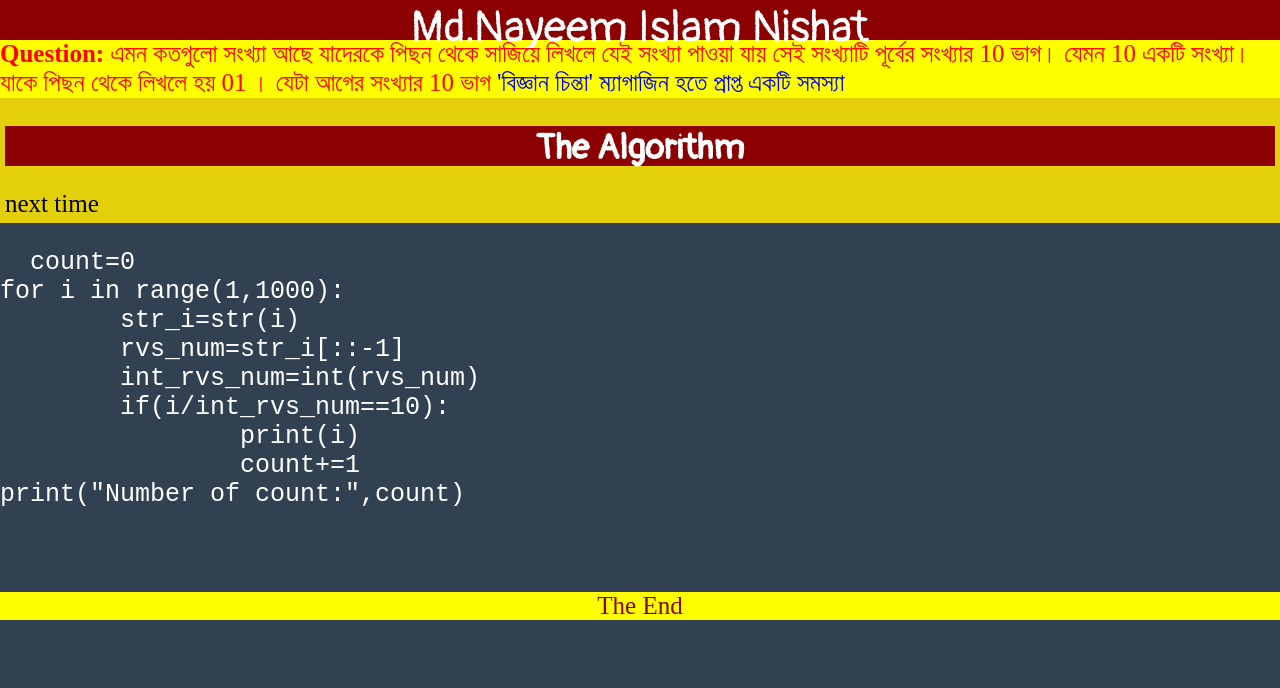
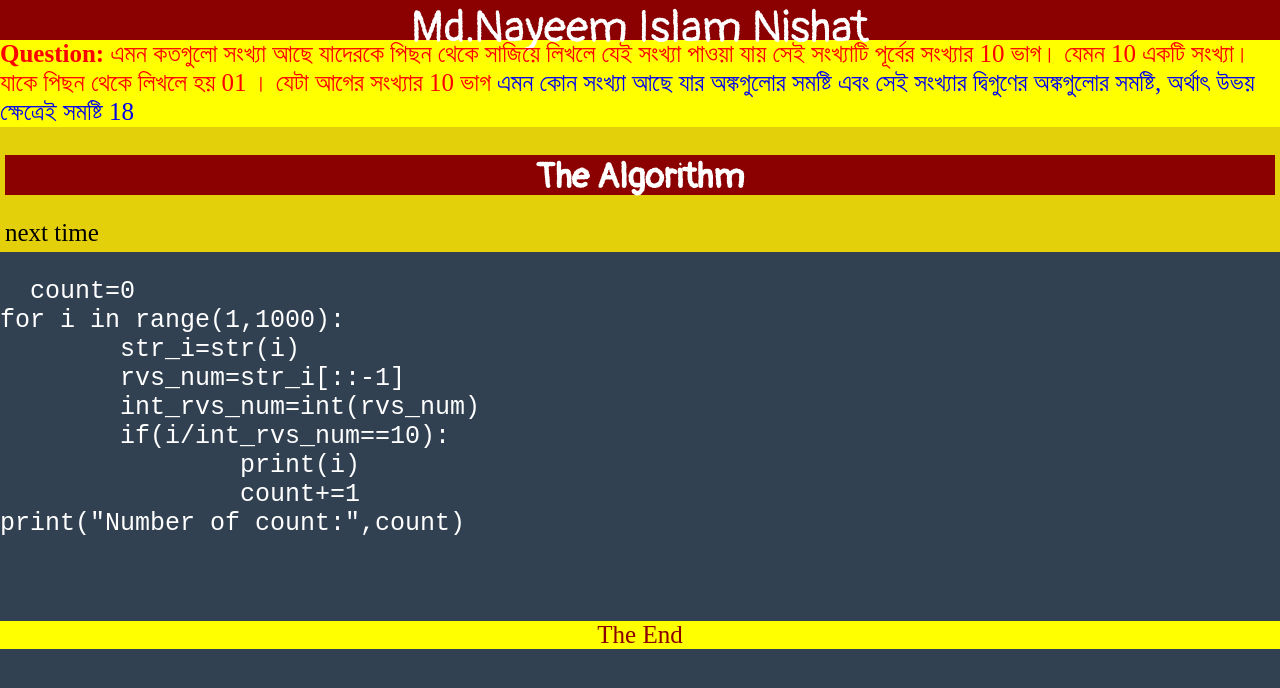
Before and after one commit to mdislamnishatnayeem/PROGRAMMS_ALL_HISTORY_WORLD, a plain HTML site: page Programm2.html in a window 1280 px wide. Drawn offline with Linux system fonts and the light colour scheme.

Commit message:
Update Programm2.html
Jh

```diff
--- a/Programm2.html
+++ b/Programm2.html
@@ -15,7 +15,7 @@
 এমন কতগুলো সংখ্যা আছে যাদেরকে পিছন থেকে সাজিয়ে লিখলে যেই সংখ্যা পাওয়া যায় সেই সংখ্যাটি পূর্বের সংখ্যার 10 ভাগ।
 
 যেমন 10 একটি সংখ্যা।যাকে পিছন থেকে লিখলে হয় 01 । যেটা আগের সংখ্যার 10 ভাগ
-<a href="programm1.html"style="background:yellow; text-decoration:none;">'বিজ্ঞান চিন্তা' ম্যাগাজিন হতে প্রাপ্ত একটি সমস্যা</a>
+<a href="programm3.html"style="background:yellow; text-decoration:none;">এমন কোন সংখ্যা আছে যার অঙ্কগুলোর সমষ্টি  এবং সেই সংখ্যার দ্বিগুণের অঙ্কগুলোর সমষ্টি, অর্থাৎ উভয় ক্ষেত্রেই সমষ্টি 18</a>
 </div>
 <div style="background:#E4D00A ;color:black; padding:5px;">
   <h1 class="top">The Algorithm</h1>
```
